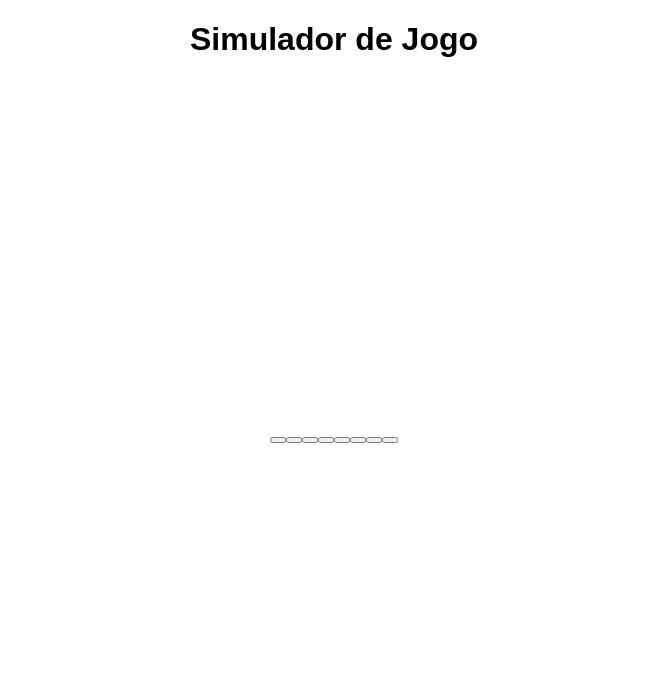
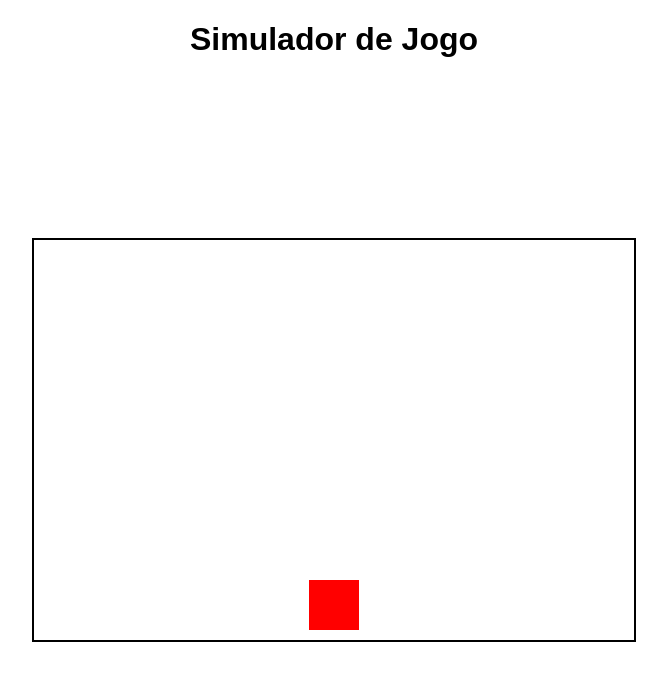
Before and after one commit to marcio-maker/Simulador-de-Jogo, a plain HTML site: page index.html in a window 1280 px wide. Shown: the whole page, without its empty margins (306-973 px from the left). Drawn offline with Linux system fonts and the light colour scheme.

Commit message:
Update index.html

```diff
--- a/index.html
+++ b/index.html
@@ -13,16 +13,9 @@
     <h1>Simulador de Jogo</h1>
   </header>
   <main>
-    <section class="mar"></section>
-    <section class="fundo"></section>
-    <button class="botao botao-on"></button>
-    <button class="botao botao-off"></button>
-    <button class="botao botao-left"></button>
-    <button class="botao botao-left-top"></button>
-    <button class="botao botao-right-top"></button>
-    <button class="botao botao-right-bottom"></button>
-    <button class="botao botao-right-left"></button>
-    <button class="botao botao-right-right"></button>
+    <div id="gameArea">
+      <div id="player"></div>
+    </div>
   </main>
   <footer>
     <script src="script.js"></script>
```
